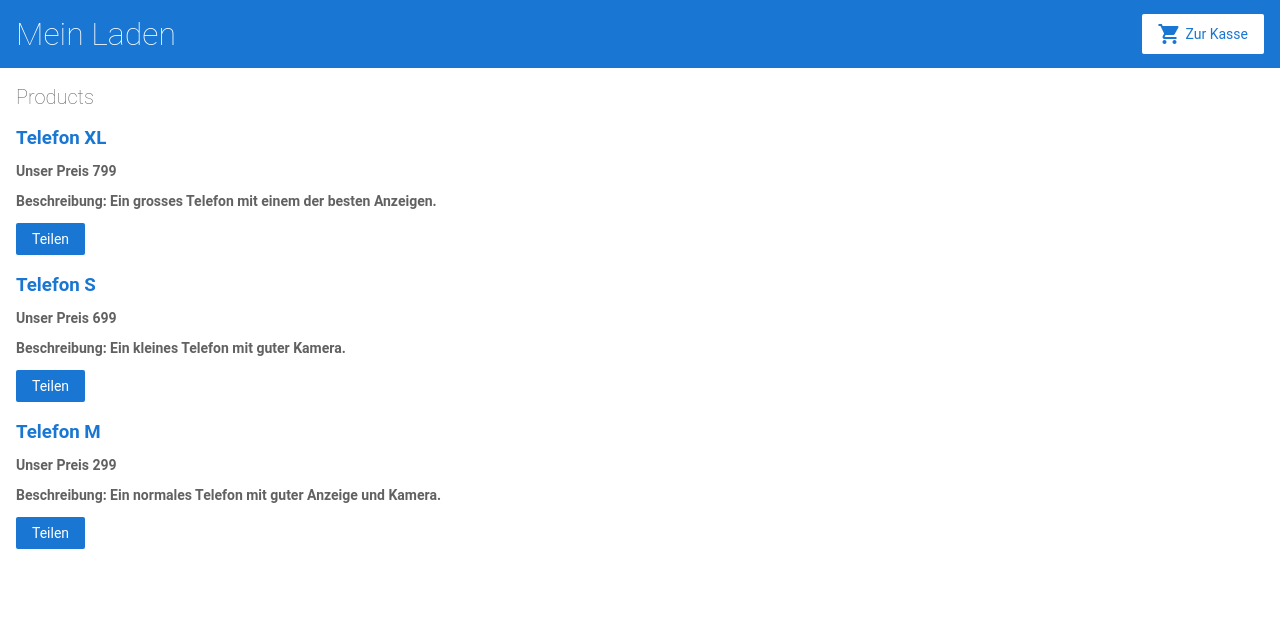
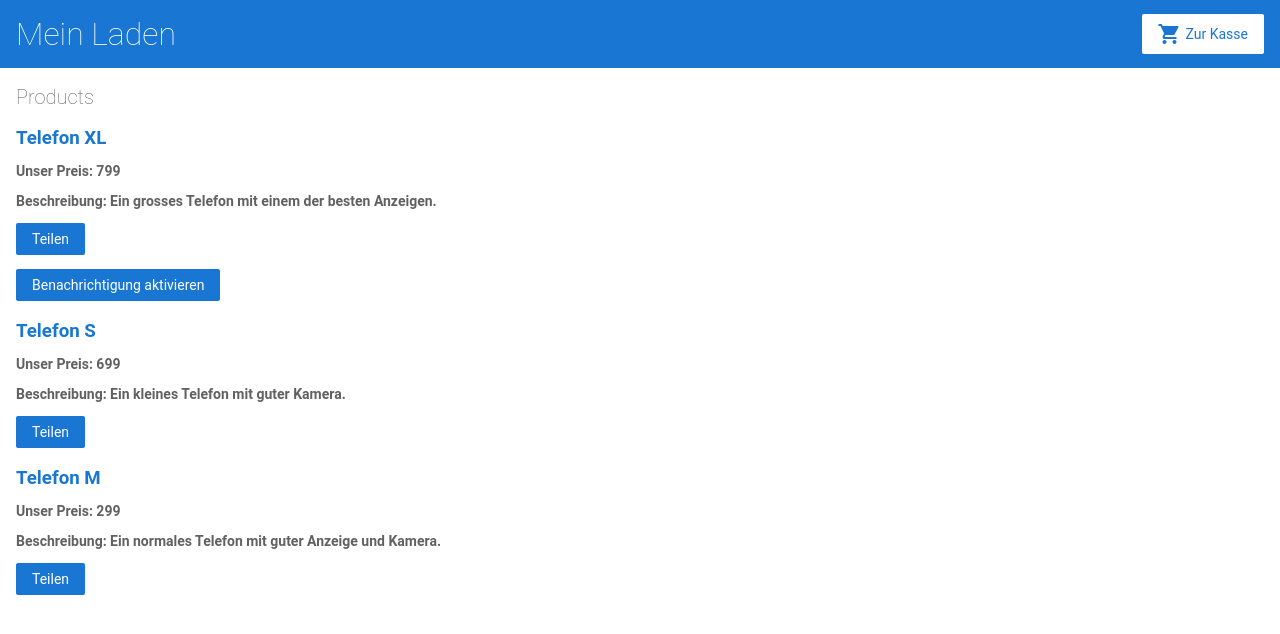
Before and after one commit to harald-loesing/angular-xbayr4, an Angular app: page / in a window 1280 px wide. Shown: the top 634 px of the page. Built offline with nearby package versions, Linux system fonts and the light colour scheme.

Commit message:
benachrichtigung eingebaut

```diff
--- a/src/app/app.module.ts
+++ b/src/app/app.module.ts
@@ -6,6 +6,7 @@ import { ReactiveFormsModule } from '@angular/forms';
 import { AppComponent } from './app.component';
 import { TopBarComponent } from './top-bar/top-bar.component';
 import { ProductListComponent } from './product-list/product-list.component';
+import { ProductAlertsComponent } from './product-alerts/product-alerts.component';
 
 @NgModule({
   imports: [
@@ -18,7 +19,8 @@ import { ProductListComponent } from './product-list/product-list.component';
   declarations: [
     AppComponent,
     TopBarComponent,
-    ProductListComponent
+    ProductListComponent,
+    ProductAlertsComponent
   ],
   bootstrap: [ AppComponent ]
 })
--- /dev/null
+++ b/src/app/product-alerts/product-alerts.component.html
@@ -0,0 +1,3 @@
+<p *ngIf="product.price > 700">
+  <button (click)="notify.emit()">Benachrichtigung aktivieren</button>
+</p>
--- /dev/null
+++ b/src/app/product-alerts/product-alerts.component.ts
@@ -0,0 +1,17 @@
+import { Component, OnInit, Input, Output, EventEmitter } from '@angular/core';
+
+@Component({
+  selector: 'app-product-alerts',
+  templateUrl: './product-alerts.component.html',
+  styleUrls: ['./product-alerts.component.css']
+})
+export class ProductAlertsComponent implements OnInit {
+
+  @Input() product;
+  @Output() notify = new EventEmitter();
+  constructor() { }
+
+  ngOnInit() {
+  }
+
+}
--- a/src/app/product-list/product-list.component.html
+++ b/src/app/product-list/product-list.component.html
@@ -7,7 +7,7 @@
       {{ product.name }}
     </a>
     <p *ngIf="product.price">
-      Unser Preis {{ product.price }}
+      Unser Preis: {{ product.price }}
     </p>
 		<p *ngIf="product.description">
 			Beschreibung: {{ product.description }}
@@ -15,6 +15,10 @@
 		<button (click)="share()">
       Teilen
     </button>
+    <app-product-alerts
+      [product]="product"
+      (notify)="onNotify()">
+    </app-product-alerts>
   </h3>
 
 </div>
--- a/src/app/product-list/product-list.component.ts
+++ b/src/app/product-list/product-list.component.ts
@@ -11,7 +11,11 @@ export class ProductListComponent {
   products = products;
 
   share() {
-    window.alert('The product has been shared!');
+    window.alert('Das Produkt wurde geteilt.');
+  }
+
+  onNotify() {
+    window.alert('Sie werden benachrichtigt, wenn das Produkt zum Verkauf steht.');
   }
 }
 
```
Also changed, not shown: src/app/product-alerts/product-alerts.component.css (added).
